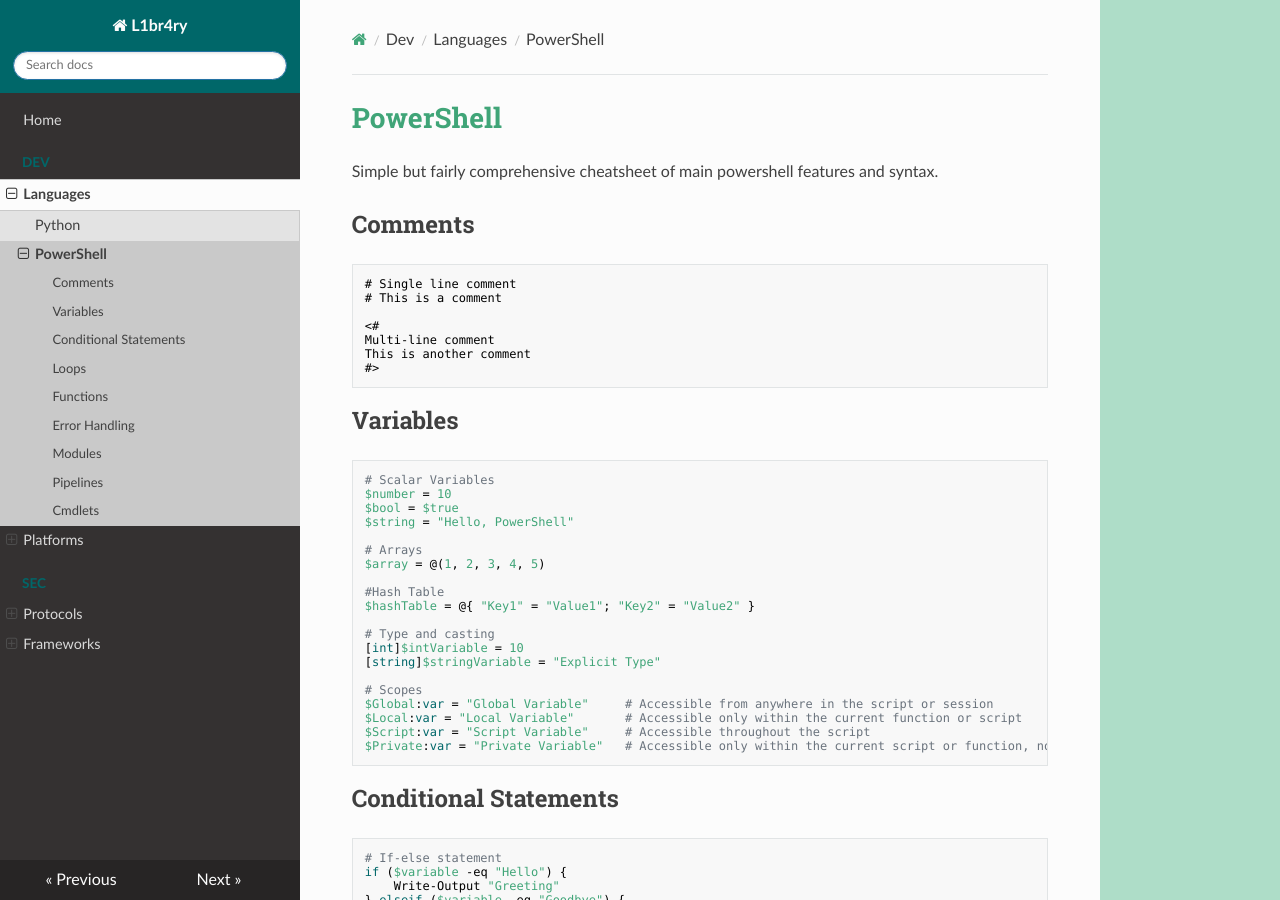
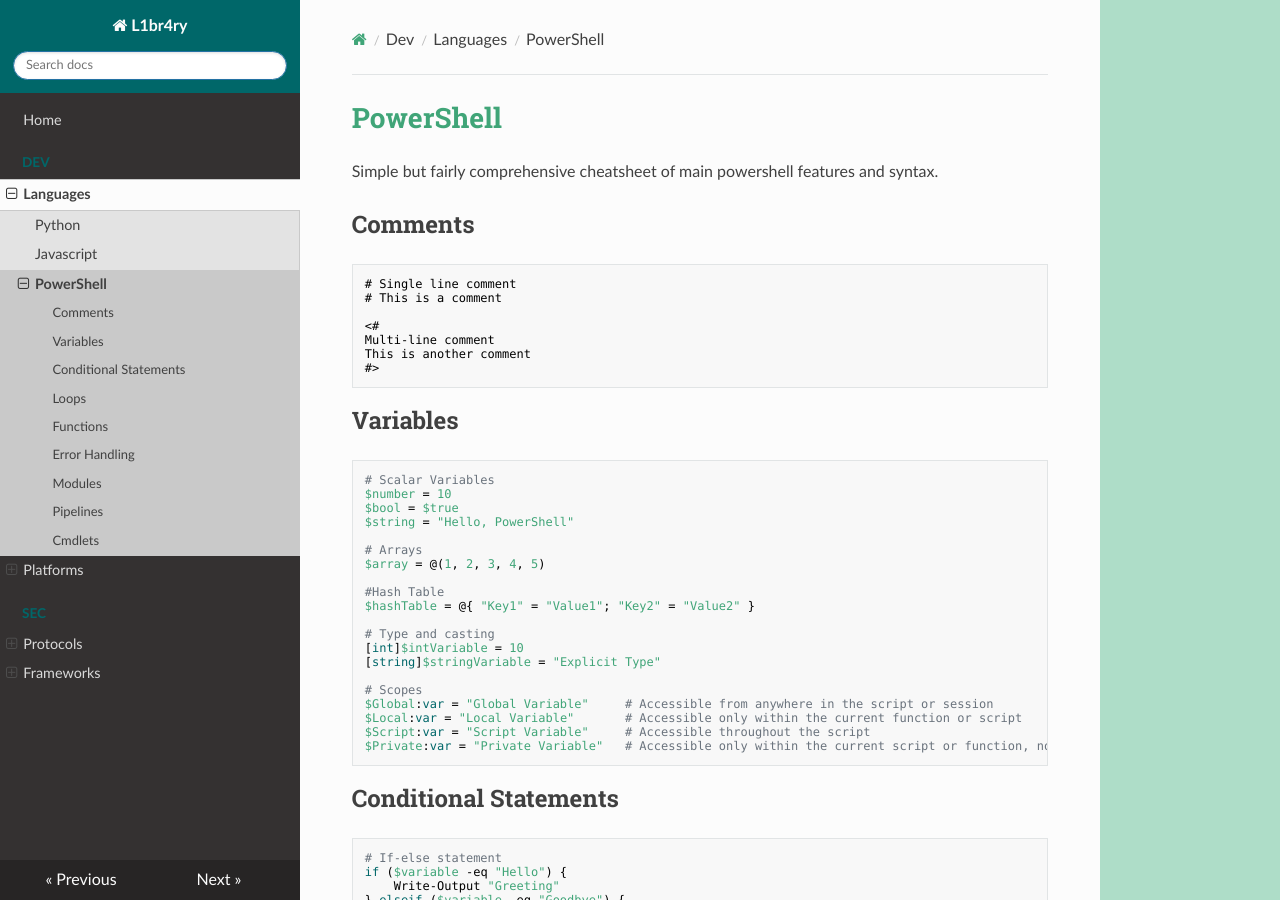
Before and after one commit to dizpunk/l1br4ry, an MkDocs documentation site: the page built from docs/dev/Languages/powershell.md, in a window 1280 px wide and 900 px high. Built offline with MkDocs 1.6.1, drawn with Linux system fonts in a browser that asks for light colours; nearby versions of some CDN libraries.

Commit message:
Update mkdocs.yml

```diff
--- a/mkdocs.yml
+++ b/mkdocs.yml
@@ -10,6 +10,7 @@
   - Dev:
       - Languages:
         - Python: 'dev/Languages/python.md'
+        - Javascript: 'dev/Languages/javascript.md'
         - PowerShell: 'dev/Languages/powershell.md'
       - Platforms:
         - Linux:
```
